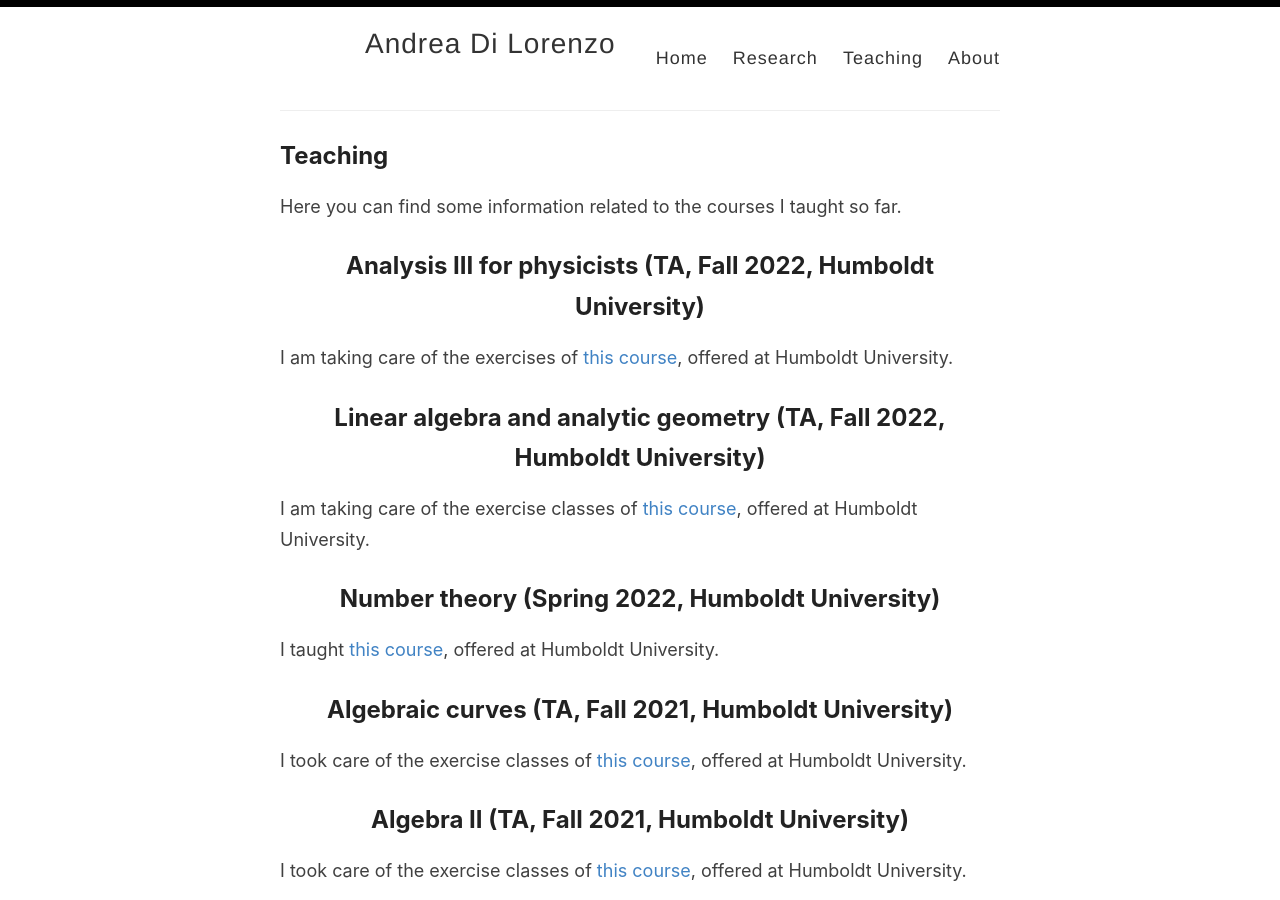
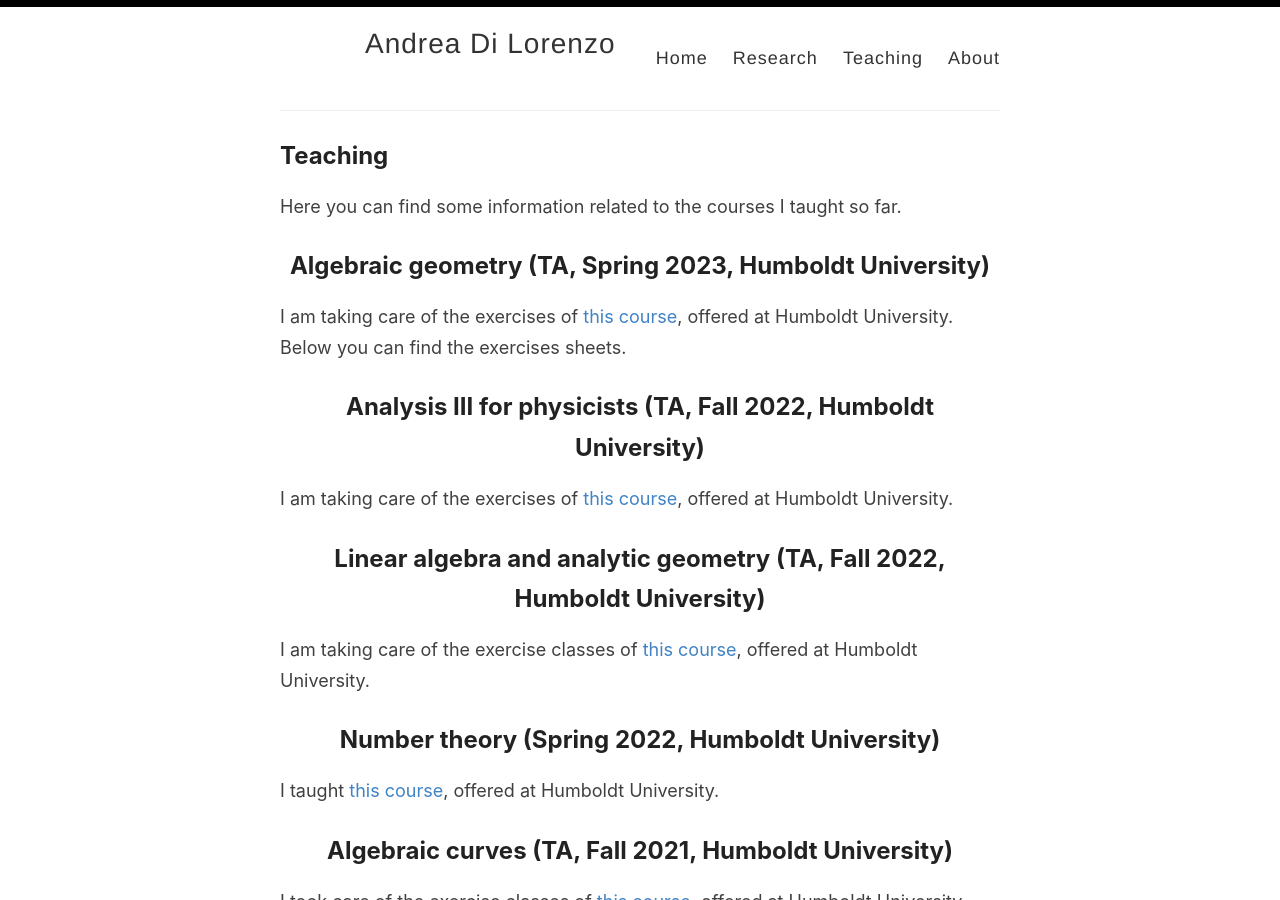
Before and after one commit to anddil/anddil.github.io, a Jekyll site: the page built from _pages/teaching.md, in a window 1280 px wide and 900 px high. Built offline with Jekyll 4.4.1, drawn with Linux system fonts in a browser that asks for light colours.

Commit message:
Update teaching.md

```diff
--- a/_pages/teaching.md
+++ b/_pages/teaching.md
@@ -4,6 +4,11 @@
 permalink: /teaching/
 ---
 Here you can find some information related to the courses I taught so far.
+
+## Algebraic geometry (TA, Spring 2023, Humboldt University)
+
+I am taking care of the exercises of [this course](http://www-irm.mathematik.hu-berlin.de/~farkas/teaching/alggeom23/index.html), offered at Humboldt University. Below you can find the exercises sheets.
+
 
 ## Analysis III for physicists (TA, Fall 2022, Humboldt University)
 
```
